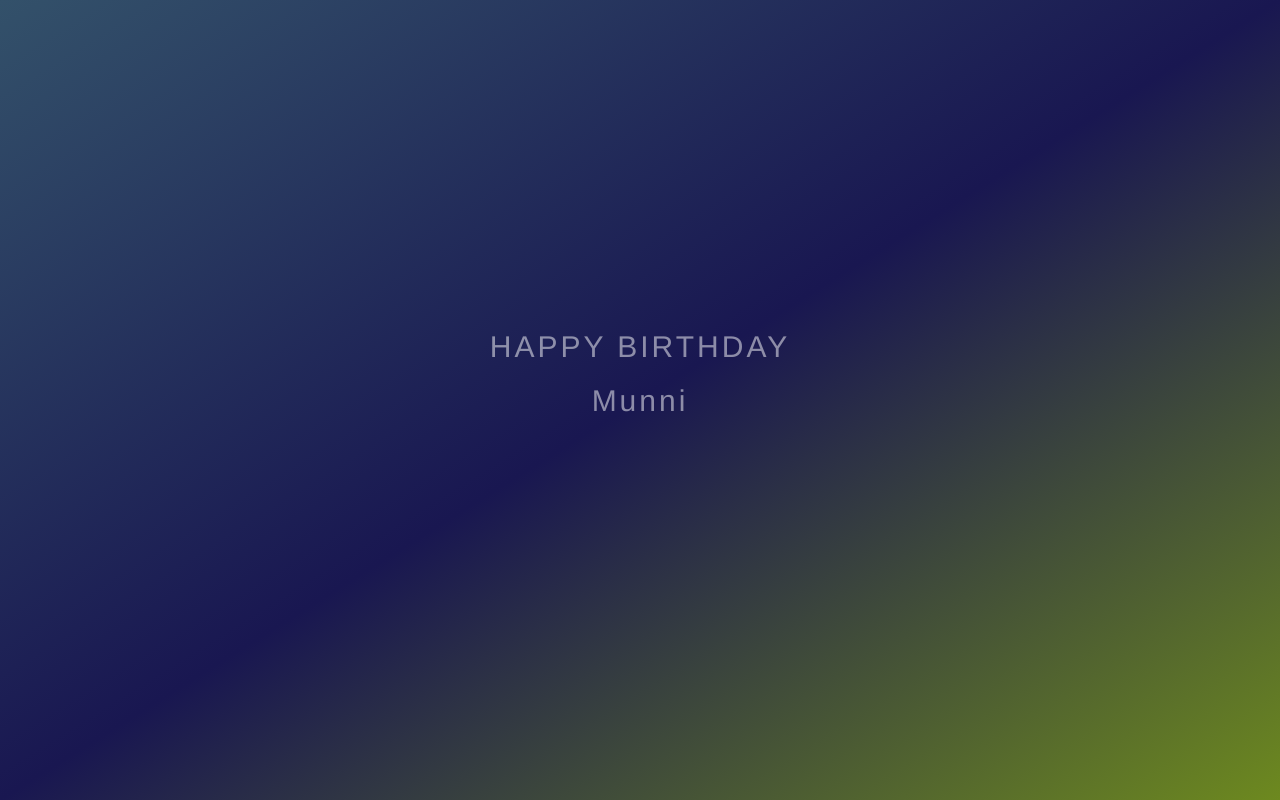
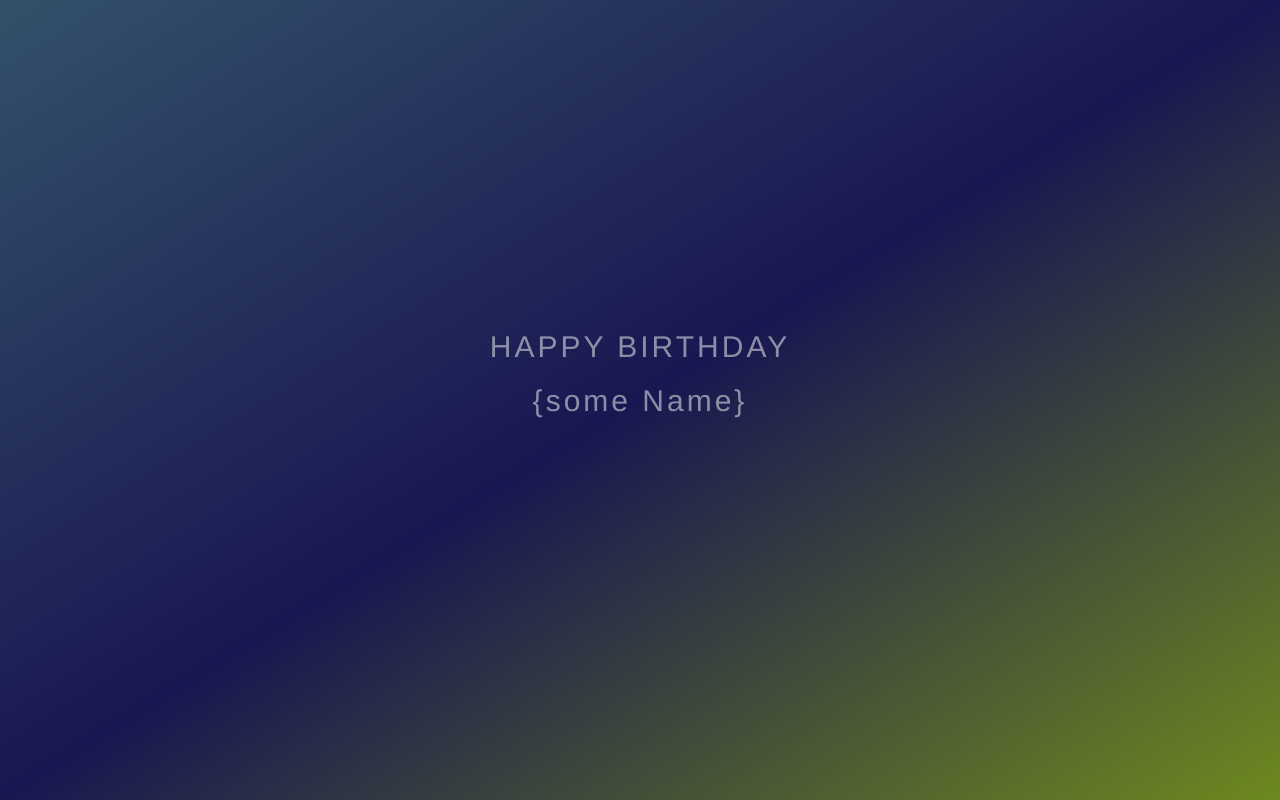
Before and after one commit to harshaanNihal/birthday, a plain HTML site: page index.html in a window 1280 px wide. Drawn offline with Linux system fonts and the light colour scheme.

Commit message:
Update index.html

```diff
--- a/index.html
+++ b/index.html
@@ -12,7 +12,7 @@
 <body id="body">
   <header>
     <h2 class="title">HAPPY BIRTHDAY</h2>
-    <h1 class="title names">Munni</h1>
+    <h1 class="title names">{some Name}</h1>
   </header>
   <script src="main.js"></script>
 </body>
```
